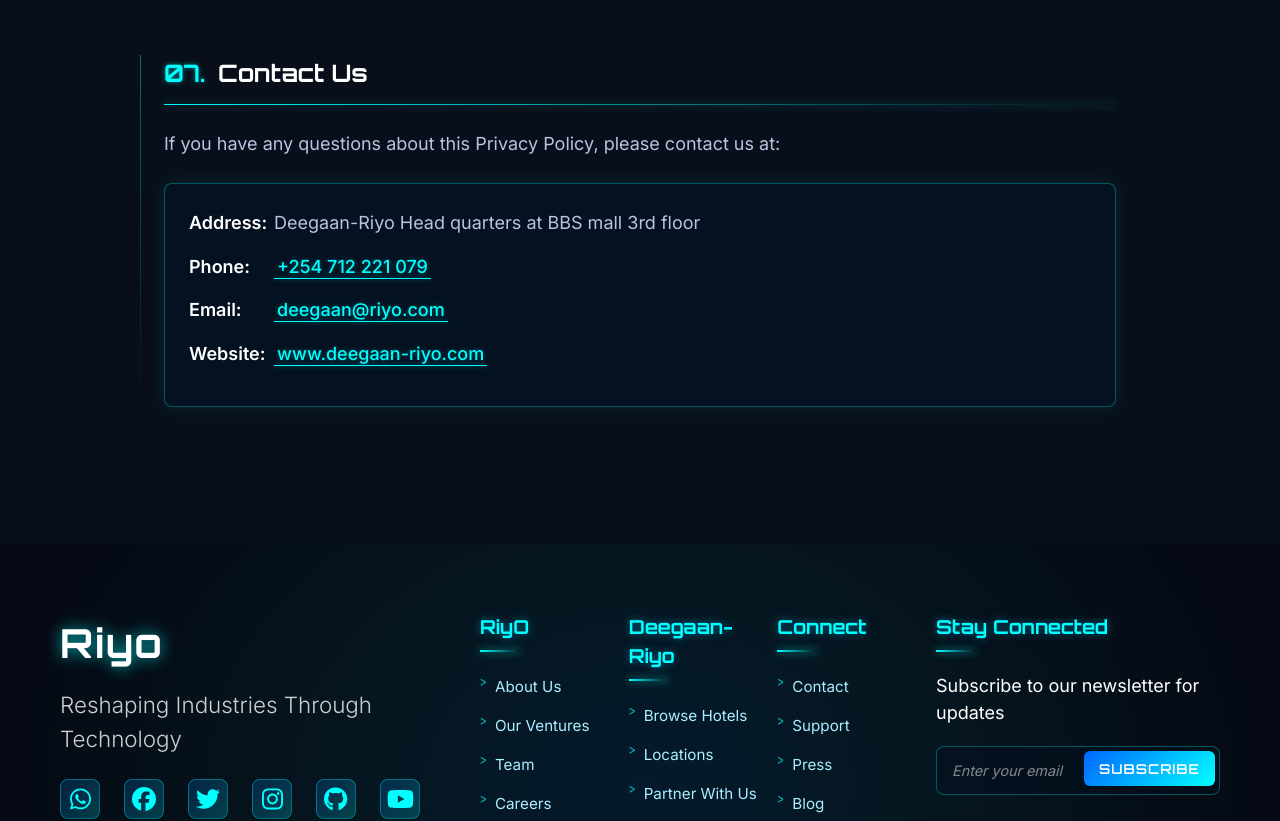
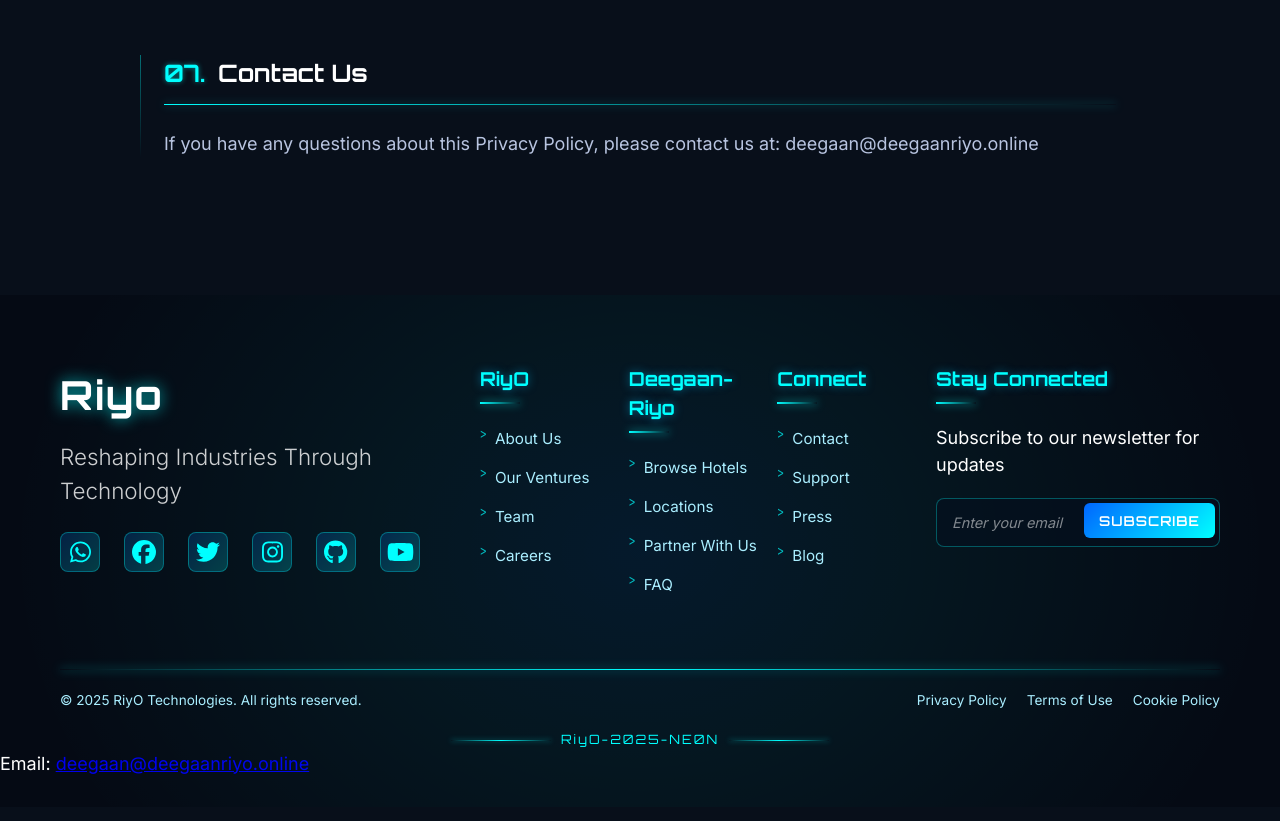
Before and after one commit to NovaSyncc/deegaan-riyp, a React (Create React App) app: page /privacy in a window 1280 px wide. Shown: the part 2420-3241 px from the top of the page. Built offline with nearby package versions, Linux system fonts and the light colour scheme.

Commit message:
Update email address to deegaan@deegaanriyo.online across all components

```diff
--- a/src/components/FAQ/FAQ.jsx
+++ b/src/components/FAQ/FAQ.jsx
@@ -108,6 +108,11 @@
           id: 'cancellation-policy',
           question: "What is the cancellation policy?",
           answer: "Cancellation policies vary by hotel. When booking through WhatsApp, you can directly ask the hotel about their specific cancellation terms. This transparency is one of the benefits of our direct booking approach."
+        },
+        {
+          id: 'contact-support',
+          question: "How can I contact support?",
+          answer: "You can reach our support team at deegaan@deegaanriyo.online or call +254 712 221 079"
         }
       ]
     }
--- a/src/components/Footer/Footer.jsx
+++ b/src/components/Footer/Footer.jsx
@@ -182,6 +182,10 @@
           <span className="circuit-line"></span>
         </div>
       </div>
+
+      <div className="footer-contact">
+        <p>Email: <a href="mailto:deegaan@deegaanriyo.online">deegaan@deegaanriyo.online</a></p>
+      </div>
     </footer>
   );
 };
--- a/src/pages/AboutUs/AboutUs.js
+++ b/src/pages/AboutUs/AboutUs.js
@@ -166,7 +166,7 @@
             </div>
             <div className="contact-text">
               <h3>Email</h3>
-              <p>deegaan@riyo.com</p>
+              <p>deegaan@deegaanriyo.online</p>
             </div>
           </div>
           <div className="contact-item">
@@ -179,7 +179,7 @@
             </div>
             <div className="contact-text">
               <h3>Website</h3>
-              <p>www.deegaan-riyo.com</p>
+              <p>deegaanriyo.online</p>
             </div>
           </div>
         </div>
--- a/src/pages/Contact/Sections/ContactUs/ContactUs.jsx
+++ b/src/pages/Contact/Sections/ContactUs/ContactUs.jsx
@@ -250,6 +250,12 @@
     }
   };
 
+  const contactInfo = {
+    email: 'deegaan@deegaanriyo.online',
+    phone: '+254 712 221 079',
+    address: 'BBS Mall, 3rd Floor, Eastleigh, Nairobi'
+  };
+
   return (
     <div className="contact-container">
       <div className="contact-content-wrapper">
--- a/src/pages/Contact/Sections/Location/Location.jsx
+++ b/src/pages/Contact/Sections/Location/Location.jsx
@@ -94,6 +94,10 @@
               </div>
             </div>
 
+            <div className="contact-info">
+              <p>Email: deegaan@deegaanriyo.online</p>
+            </div>
+
             <div className="location-cta">
               <a href="https://maps.google.com" target="_blank" rel="noopener noreferrer" className="directions-button">
                 Get Directions
--- a/src/pages/Privacy/Privacy.js
+++ b/src/pages/Privacy/Privacy.js
@@ -131,13 +131,7 @@
       <div className="policy-section">
         <h3><span className="section-number">07.</span> Contact Us</h3>
         <div className="neon-divider"></div>
-        <p>If you have any questions about this Privacy Policy, please contact us at:</p>
-        <div className="contact-box">
-          <p><span className="contact-label">Address:</span> Deegaan-Riyo Head quarters at BBS mall 3rd floor</p>
-          <p><span className="contact-label">Phone:</span> <span className="highlight-text">+254 712 221 079</span></p>
-          <p><span className="contact-label">Email:</span> <span className="highlight-text">deegaan@riyo.com</span></p>
-          <p><span className="contact-label">Website:</span> <span className="highlight-text">www.deegaan-riyo.com</span></p>
-        </div>
+        <p>If you have any questions about this Privacy Policy, please contact us at: deegaan@deegaanriyo.online</p>
       </div>
     </div>
   );
```
Also changed, not shown: src/assets/images/log.jpg (added), 1 other file (tests, documents, lock files or other folders).
